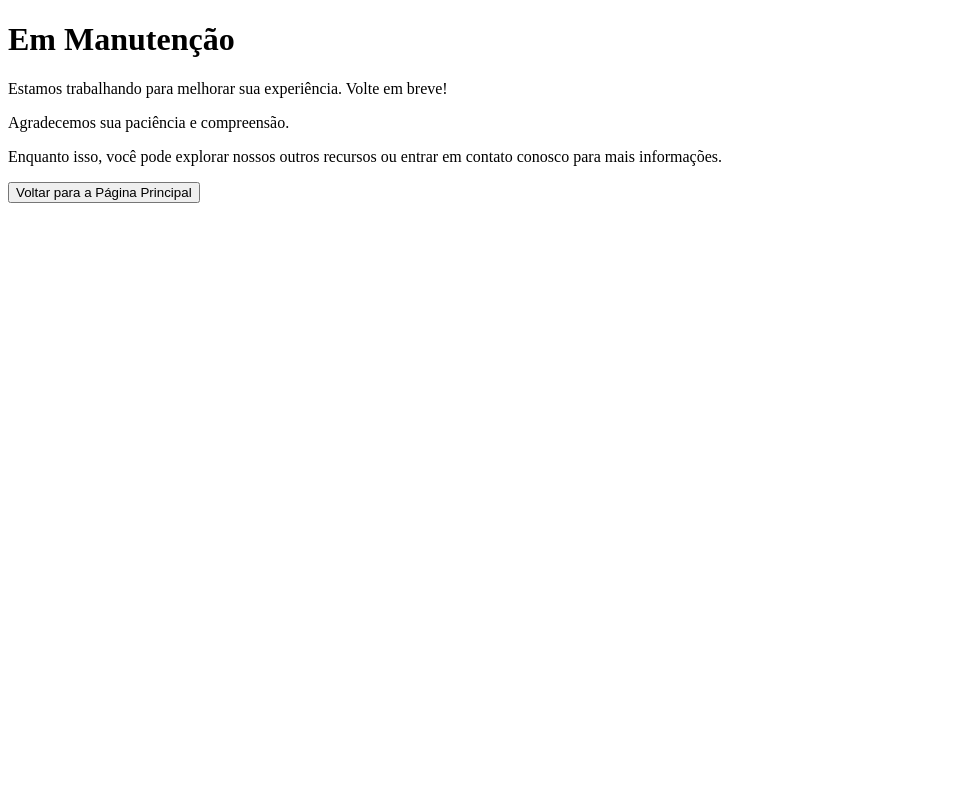
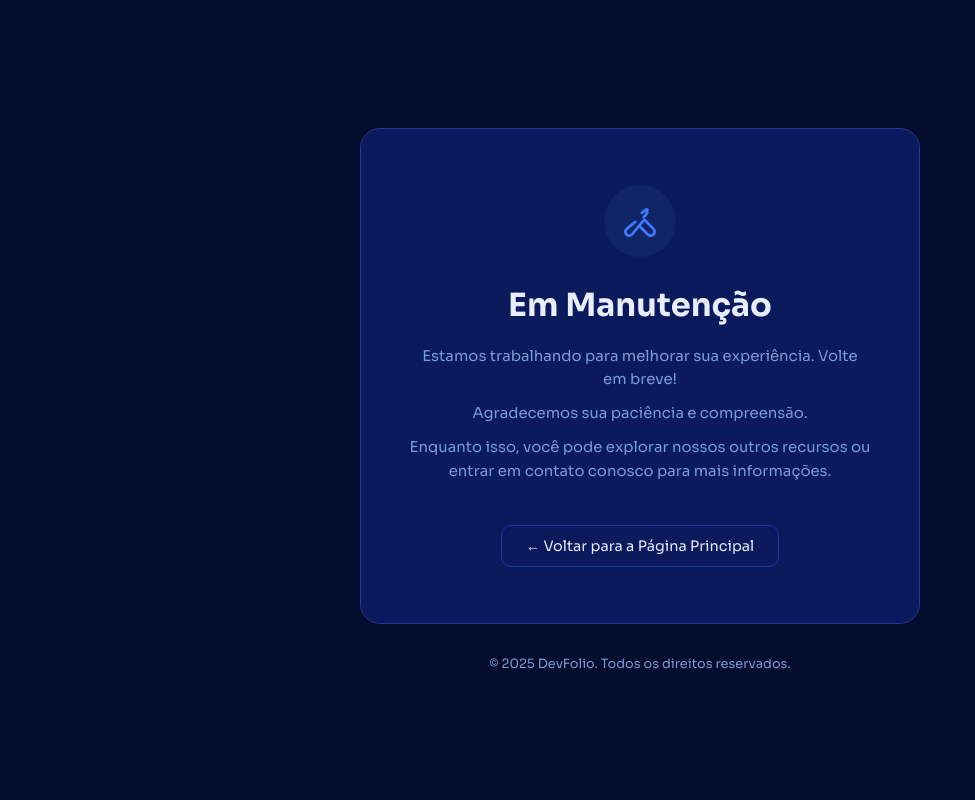
Before and after one commit to falcaozitos3-rgb/DeveFolio-portifolio-para-desenvolvedores-, a Flask app: page /manutencao in a window 1280 px wide. Shown: the whole page, without its empty margins (0-975 px from the left). Run offline with Flask 3, Linux system fonts and the light colour scheme.

Commit message:
style: adicionado uma stylização  com ajustes de cor

```diff
--- a/DesenvolvimentoSistema/static/manutencao.css
+++ b/DesenvolvimentoSistema/static/manutencao.css
@@ -0,0 +1,90 @@
+*, *::before, *::after { box-sizing: border-box; margin: 0; padding: 0; }
+
+:root {
+    --bg:      #050d2e;
+    --card:    #0a1a5c;
+    --border:  #1e3a9e;
+    --accent:  #2563eb;
+    --accent-h:#3b7cff;
+    --text:    #e8eeff;
+    --muted:   #7a9bd4;
+    --icon-bg: #112466;
+}
+
+body {
+    font-family: 'Sora', sans-serif;
+    background: var(--bg);
+    color: var(--text);
+    min-height: 100vh;
+    display: flex;
+    flex-direction: column;
+    align-items: center;
+    justify-content: center;
+    padding: 40px 16px;
+}
+
+.card {
+    background: var(--card);
+    border: 1px solid var(--border);
+    border-radius: 20px;
+    padding: 56px 48px;
+    width: 100%;
+    max-width: 560px;
+    text-align: center;
+    animation: fadeUp .55s ease both;
+}
+
+@keyframes fadeUp {
+    from { opacity: 0; transform: translateY(28px); }
+    to   { opacity: 1; transform: translateY(0); }
+}
+
+.icon-wrap {
+    width: 72px;
+    height: 72px;
+    background: var(--icon-bg);
+    border-radius: 50%;
+    display: flex;
+    align-items: center;
+    justify-content: center;
+    margin: 0 auto 28px;
+    color: var(--accent-h);
+}
+
+.icon-wrap svg { width: 36px; height: 36px; }
+
+h1 {
+    font-size: 2rem;
+    font-weight: 700;
+    margin-bottom: 20px;
+}
+
+p {
+    color: var(--muted);
+    font-size: .93rem;
+    line-height: 1.6;
+    margin-bottom: 10px;
+}
+
+.btn-back {
+    display: inline-flex;
+    align-items: center;
+    gap: 8px;
+    margin-top: 32px;
+    border: 1px solid var(--border);
+    background: transparent;
+    color: var(--text);
+    padding: 11px 24px;
+    border-radius: 10px;
+    font-family: 'Sora', sans-serif;
+    font-size: .9rem;
+    text-decoration: none;
+    transition: background .2s, border-color .2s;
+}
+.btn-back:hover { background: var(--icon-bg); border-color: var(--accent); }
+
+footer {
+    margin-top: 32px;
+    font-size: .8rem;
+    color: var(--muted);
+}
--- a/DesenvolvimentoSistema/templates/manutencao.html
+++ b/DesenvolvimentoSistema/templates/manutencao.html
@@ -4,18 +4,29 @@
     <meta charset="UTF-8">
     <title>Manutenção - DeveFolio</title>
     <link rel="stylesheet" href="{{ url_for('static', filename='manutencao.css') }}">
+    <link href="https://fonts.googleapis.com/css2?family=Sora:wght@400;600;700&display=swap" rel="stylesheet"/>
 </head>
 <body>
-    <main>
-        <div class="container-principal">
-            <h1>Em Manutenção</h1>
-            <p>Estamos trabalhando para melhorar sua experiência. Volte em breve!</p>
-            <p>Agradecemos sua paciência e compreensão.</p>
-            <p>Enquanto isso, você pode explorar nossos outros recursos ou entrar em contato conosco para mais informações.</p>
-            <a href="{{ url_for('pagina_principal') }}">
-                <button>Voltar para a Página Principal</button>
-            </a>
+
+    <div class="card">
+        <div class="icon-wrap">
+            <svg viewBox="0 0 24 24" fill="none" stroke="currentColor" stroke-width="1.8">
+                <path stroke-linecap="round" stroke-linejoin="round"
+                d="M11.42 15.17 17.25 21A2.652 2.652 0 0 0 21 17.25l-5.877-5.877M11.42 15.17l2.496-3.03c.317-.384.74-.626 1.208-.766M11.42 15.17l-4.655 5.653a2.548 2.548 0 1 1-3.586-3.586l5.654-4.654m5.598-2.99 2.205-2.602a.75.75 0 0 0-.053-1.063L16.94 4.43a.75.75 0 0 0-1.063-.053l-2.602 2.205"/>
+            </svg>
         </div>
-    </main>
+
+        <h1>Em Manutenção</h1>
+        <p>Estamos trabalhando para melhorar sua experiência. Volte em breve!</p>
+        <p>Agradecemos sua paciência e compreensão.</p>
+        <p>Enquanto isso, você pode explorar nossos outros recursos ou entrar em contato conosco para mais informações.</p>
+
+        <a href="{{ url_for('pagina_principal') }}" class="btn-back">
+            ← Voltar para a Página Principal
+        </a>
+    </div>
+
+    <footer>© 2025 DevFolio. Todos os direitos reservados.</footer>
+
 </body>
 </html>
```
